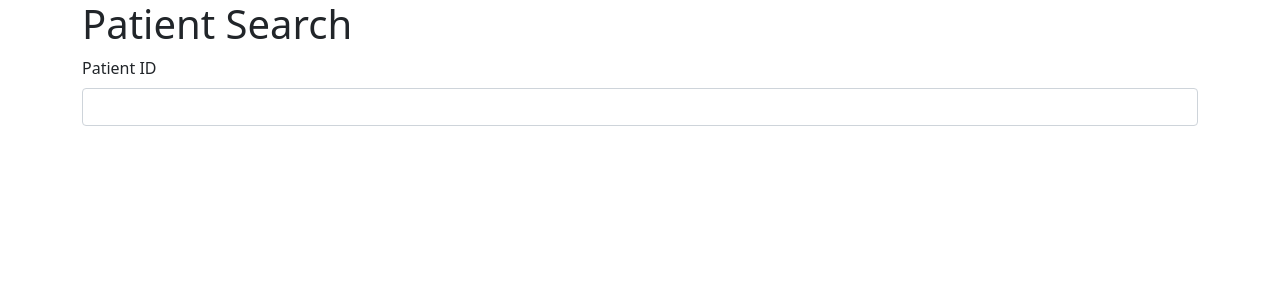
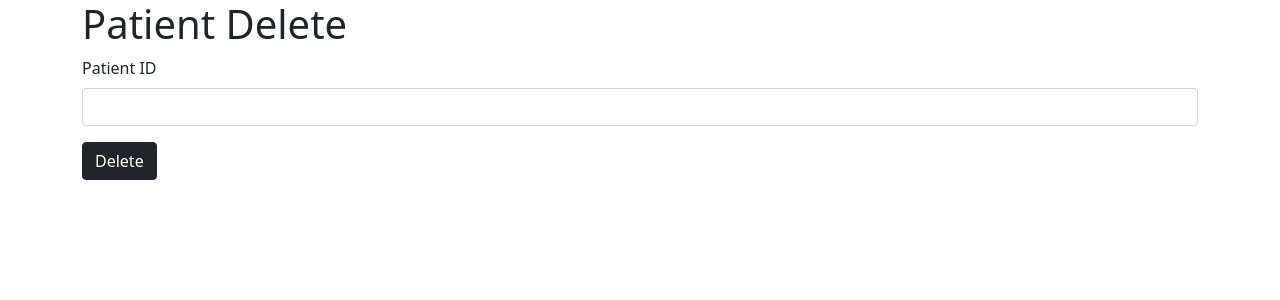
Before and after one commit to Varun-Babu/HospitalApp-Angular-Basics, an Angular app: page / in a window 1280 px wide. Shown: the top 300 px of the page. Built offline with nearby package versions, Linux system fonts and the light colour scheme.

Commit message:
del added

```diff
--- a/src/app/app.component.html
+++ b/src/app/app.component.html
@@ -1,5 +1,6 @@
 <!-- <app-patient-entry></app-patient-entry> -->
-<app-patient-search></app-patient-search>
+<app-patient-delete></app-patient-delete>
+<!-- <app-patient-search></app-patient-search> -->
 
 
 <router-outlet></router-outlet>
--- a/src/app/app.module.ts
+++ b/src/app/app.module.ts
@@ -5,12 +5,14 @@
 import { AppComponent } from './app.component';
 import { PatientEntryComponent } from './patient-entry/patient-entry.component';
 import { PatientSearchComponent } from './patient-search/patient-search.component';
+import { PatientDeleteComponent } from './patient-delete/patient-delete.component';
 
 @NgModule({
   declarations: [
     AppComponent,
     PatientEntryComponent,
-    PatientSearchComponent
+    PatientSearchComponent,
+    PatientDeleteComponent
   ],
   imports: [
     BrowserModule,
--- /dev/null
+++ b/src/app/patient-delete/patient-delete.component.html
@@ -0,0 +1,16 @@
+<div class="container">
+    <div class="row">
+        <div class="col col-12 col-sm-12 col-md-12 col-lg-12 col-xl-12 col-xxl-12">
+            <div class="row g-3">
+                <div class="col col-12 col-sm-12 col-md-12 col-lg-12 col-xl-12 col-xxl-12">
+                    <h1>Patient Delete</h1>
+                    <label for="" class="form-label">Patient ID</label>
+                    <input type="text" class="form-control">
+                </div>
+                <div class="col col-12 col-sm-12 col-md-12 col-lg-12 col-xl-12 col-xxl-12">
+                    <button class="btn btn-dark">Delete</button>
+                </div>
+            </div>
+        </div>
+    </div>
+</div>
```
Also changed, not shown: src/app/patient-delete/patient-delete.component.ts (added, +10 -0 lines), src/app/patient-delete/patient-delete.component.css (added).
